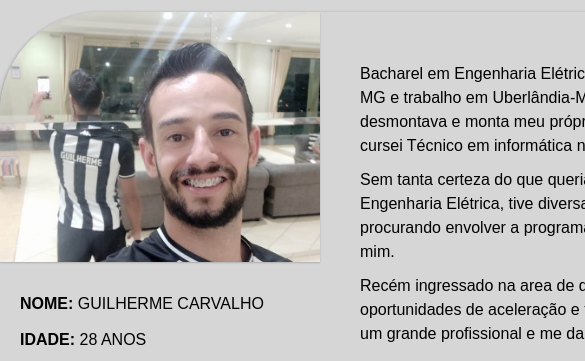
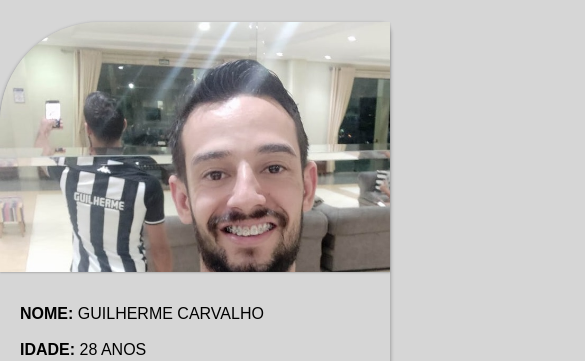
Before and after one commit to carvalhogsc/desafioCOVID19, a plain HTML site: page about.html in a window 390 px wide. Shown: the part 105-466 px from the top of the page, 585 px wide, since content can reach past the window. Drawn offline with Linux system fonts and the light colour scheme.

Commit message:
aplicação de reponsividade

```diff
--- a/css/style.css
+++ b/css/style.css
@@ -19,13 +19,13 @@ body {
     min-height: 100%;
 }
 
+
+
 .container {
 	margin: 0 auto;
 	position: relative;
 	width: 1000px;
 }
-
-
 .header {
     width: 100%;
     position: relative;
@@ -304,3 +304,32 @@ img {
 .more-item a:hover {
     color: #5a5a5a;
 }
+
+@media screen and (max-width: 700px){
+	.container{
+        width: 100%;
+        flex-wrap: wrap;
+        align-items: center;
+        justify-content: center;
+    }
+
+    .container-news {
+        width: 100%;
+    }
+
+    .content-news {
+        width: 460px;
+        height: 100%;
+    }
+
+    .profile-content {
+        width: 100%;
+        display: flex;
+        flex-direction: column;
+        flex-wrap: wrap;
+    }
+
+    .profile-data, .profile-skill {
+        width: 100%;
+    }
+}
```
